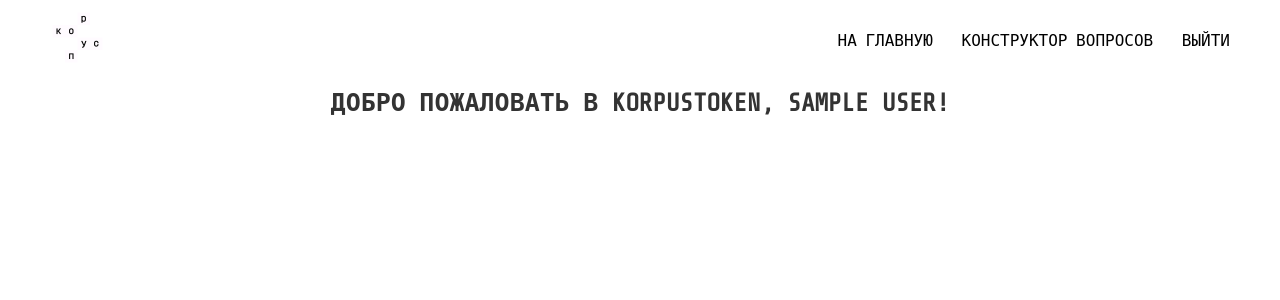
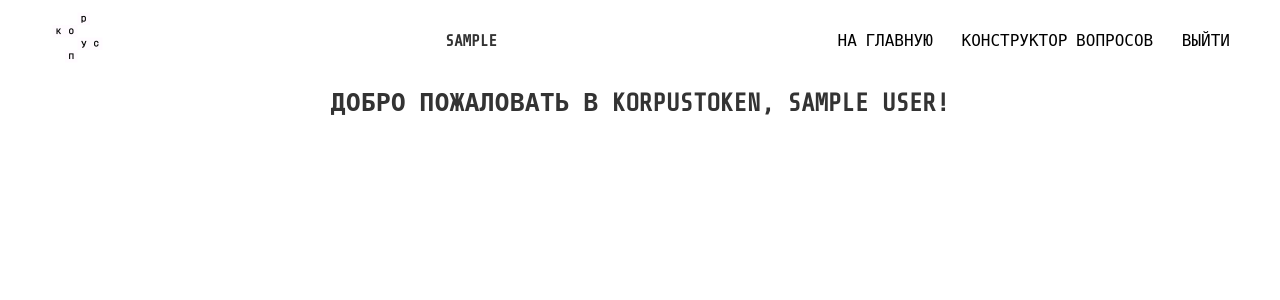
Before and after one commit to MWizmo/KorpusToken, a Flask app: page / in a window 1280 px wide. Shown: the top 300 px of the page. Run offline with Flask 2, Linux system fonts and the light colour scheme; a user stored in the database is signed in; tables that the repository leaves empty hold one stand-in row (values such as "Sample post"); parts of the project's set-up code (start-up, migrations or seed data) failed here and were passed over; some libraries are stand-ins or nearby versions; some web fonts are replaced.

Commit message:
ТОТАЛЬНО-АНАЛЬНЫЙ ДИЗАЙН Добавление css и прочих приколюх на сайт (вебсервис)

```diff
--- a/app/static/css/style.css
+++ b/app/static/css/style.css
@@ -110,6 +110,12 @@ h1, h2, h3, h4, h5, h6{
 	opacity: 1;
 }
 
+.user_login{
+	text-transform: uppercase;
+	font-size: 16px;
+	font-weight: 650;
+}
+
 /* Login */
 
 .login{
--- a/app/templates/base.html
+++ b/app/templates/base.html
@@ -16,6 +16,7 @@
         <div class="container">
             <div class="header__inner">
                 <div class="logo"><a href="{{ url_for('home') }}"><img class="logo_gif" src="./static/gif/logo.gif"></a></div>
+                <span class="user_login"> {{ current_user.login }} </span>
                 <nav class="nav">
                     {% if current_user.is_anonymous %}
                     <a class="nav__link" href="{{ url_for('login') }}">Войти</a>
```
